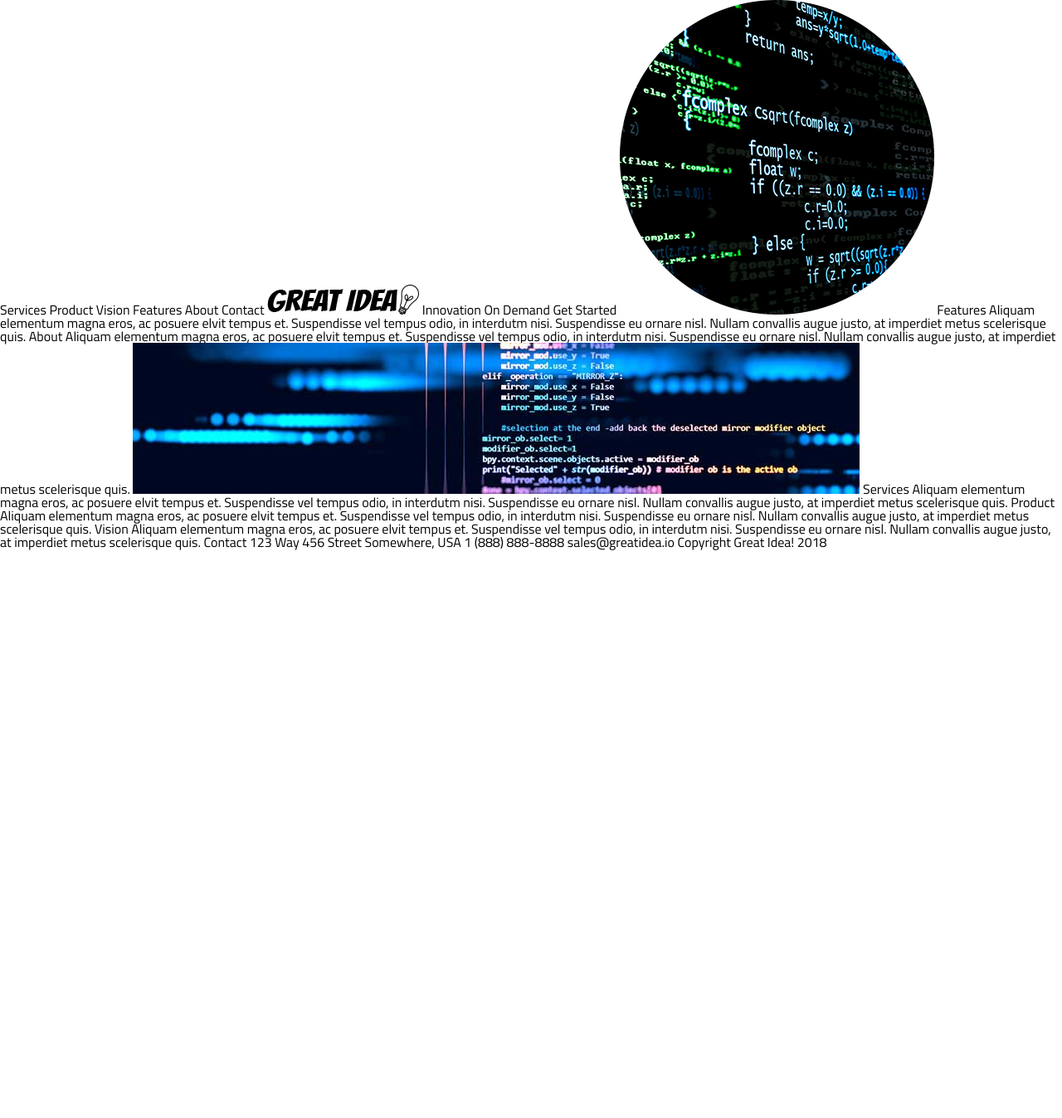
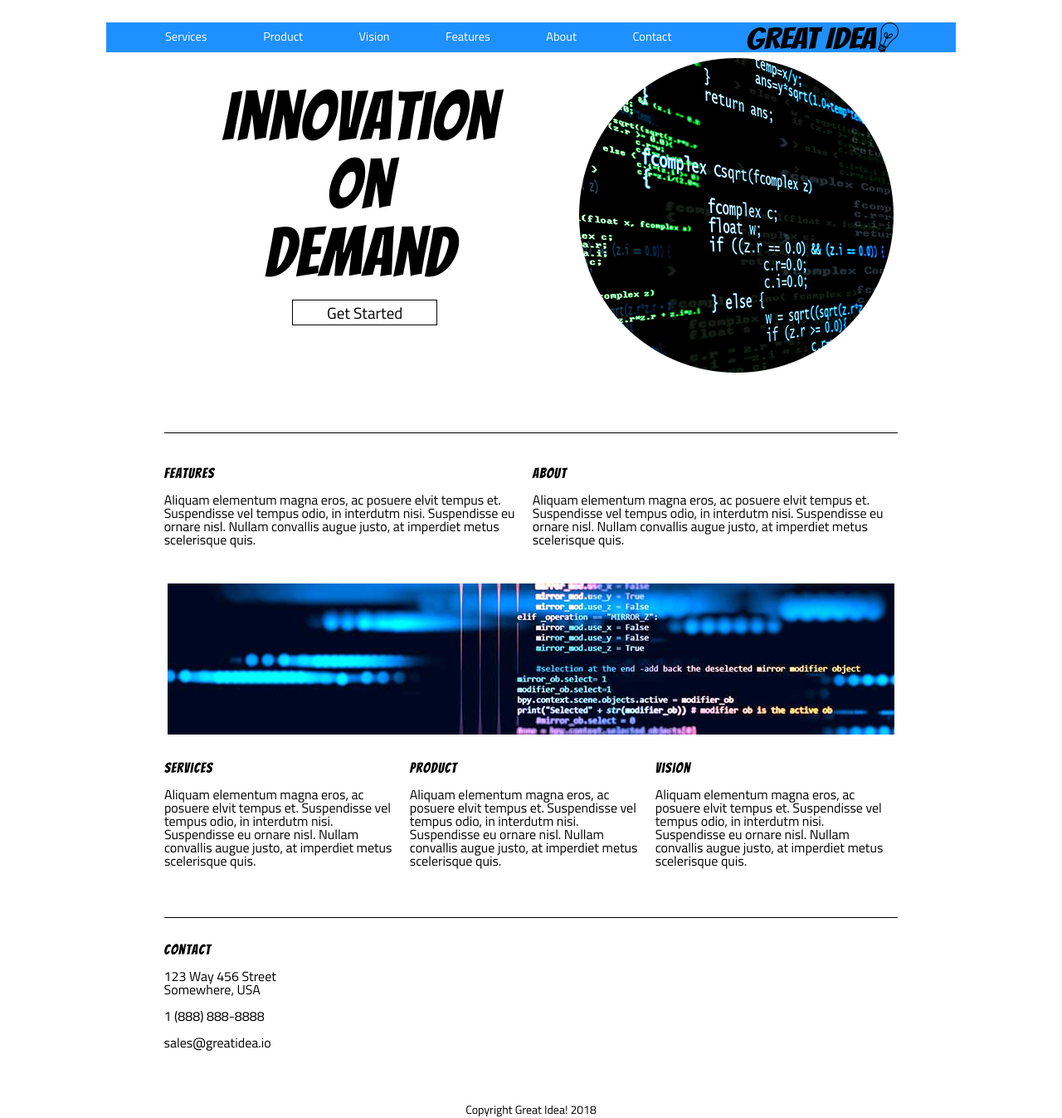
Before and after one commit to atonymartin20/LSUser-Interface, a plain HTML site: page great-idea-website/index.html in a window 1280 px wide. Shown: the whole page at 83% size. Before the commit the page ends 800 px from the top, so only its background shows below. Drawn offline with Linux system fonts and the light colour scheme.

Commit message:
Project completed with a couple stretch goals

```diff
--- a/great-idea-website/css/index.css
+++ b/great-idea-website/css/index.css
@@ -64,3 +64,135 @@ h1, h2, h3, h4, h5 {
 }
 
 /* Your code starts here! */
+
+body {
+	width: 1024px;
+	margin: 0 auto;
+}
+
+main {
+    padding: 2%;
+    text-align: center;
+}
+
+header {
+	width: 100%;
+    margin-top: 27px;
+    text-align: center;
+    background-color: dodgerblue;
+    position: fixed;
+    top: 0;
+    z-index: 999;
+    width: 1024px;
+}
+
+.logo {
+    vertical-align: middle;
+    padding-left: 55px;
+    padding-right: 30px;
+}
+
+nav {
+	display: inline-block;
+}
+
+nav a {
+    text-decoration: none;
+    color: white;
+    margin: 0 32px;
+    font-size: 14.5px;
+}
+
+nav a:hover {
+    color: black;
+    background-color: yellow;
+    font-weight: bold;
+}
+
+.Top {
+    width: 100%;
+    vertical-align: top;
+    margin-top: 25px;
+    padding-top: 25px;
+}
+
+.Innovation {
+    width: 53%;
+    display: inline-block;
+    text-align: center;
+    vertical-align: top;
+    margin-top: 30px;
+}
+
+h1 {
+    font-size: 82px;
+}
+
+.button {
+    border: 1px solid black;
+    width: 175px;
+    font-size: 19px;
+    padding: 5px 10px;
+    margin-left: 34.3%;
+}
+
+.button:hover {
+    background-color: darkred;
+    font-weight: bold;
+    padding: 10px 15px;
+    color: white;
+}
+
+.Top img {
+    padding-right: 3%;
+}
+
+.content {
+    margin: 0 auto;
+    border-top: 1px solid black;
+    border-bottom: 1px solid black;
+    width: 90%;
+    margin-top: 70px;
+    padding-top: 25px;
+    margin-bottom: 30px;
+    padding-bottom: 25px;
+}
+
+.TopMid {
+    display: inline-block;
+    width: 48.8%;
+    margin-right: 1.0%;
+    text-align: left;
+    margin-top: 15px;
+    margin-bottom: 45px;
+}
+
+h3 {
+    font-size: 17px;
+    font-weight: 500;
+}
+
+.BottomMid {
+    display: inline-block;
+    width: 32.5%;
+    margin-right: .55%;
+    text-align: left;
+    margin-top: 30px;
+    margin-bottom: 35px;
+}
+
+.Contact {
+    text-align: left;
+    padding-left: 5%;
+}
+
+.Contact a {
+    text-decoration: none;
+    color: black;
+}
+
+footer {
+    text-align: center;
+    margin-top: 45px;
+    font-size: 14px;
+}
--- a/great-idea-website/index.html
+++ b/great-idea-website/index.html
@@ -1,13 +1,16 @@
-<!doctype html>
+<!DOCTYPE html>
 
 <html lang="en">
   <head>
-  <meta charset="utf-8">
+    <meta charset="utf-8" />
 
     <title>Great Idea!</title>
 
-  <link href="https://fonts.googleapis.com/css?family=Bangers|Titillium+Web" rel="stylesheet">
-  <link rel="stylesheet" href="css/index.css">
+    <link
+      href="https://fonts.googleapis.com/css?family=Bangers|Titillium+Web"
+      rel="stylesheet"
+    />
+    <link rel="stylesheet" href="css/index.css" />
 
     <!--[if lt IE 9]>
       <script src="https://cdnjs.cloudflare.com/ajax/libs/html5shiv/3.7.3/html5shiv.js"></script>
@@ -15,49 +18,109 @@
   </head>
 
   <body>
+    <div class="container">
+      <header>
+        <nav>
+          <a href="#">Services</a>
+          <a href="#">Product</a>
+          <a href="#">Vision</a>
+          <a href="#">Features</a>
+          <a href="#">About</a>
+          <a href="#">Contact</a>
+        </nav>
+        <img class="logo" src="img/logo.png" alt="Great Idea! Company logo." />
+      </header>
+      <main>
+        <section class="Top">
+          <section class="Innovation">
+            <h1>
+              Innovation<br />
+              On<br />
+              Demand
+            </h1>
 
-  Services
-  Product
-  Vision
-  Features
-  About
-  Contact
+            <div class="button">
+              Get Started
+            </div>
+          </section>
 
-  <img class="logo" src="img/logo.png" alt="Great Idea! Company logo.">
-  Innovation
-  On
-  Demand
+          <img src="img/header-img.png" alt="Image of a code snippet." />
+        </section>
+        <div class="content">
+          <section class="TopMid">
+            <h3>Features</h3>
 
-  Get Started
+            <p>
+              Aliquam elementum magna eros, ac posuere elvit tempus et.
+              Suspendisse vel tempus odio, in interdutm nisi. Suspendisse eu
+              ornare nisl. Nullam convallis augue justo, at imperdiet metus
+              scelerisque quis.
+            </p>
+          </section>
 
-  <img src="img/header-img.png" alt="Image of a code snippet.">
+          <section class="TopMid">
+            <h3>About</h3>
 
-  Features
-  Aliquam elementum magna eros, ac posuere elvit tempus et. Suspendisse vel tempus odio, in interdutm nisi. Suspendisse eu ornare nisl. Nullam convallis augue justo, at imperdiet metus scelerisque quis.
+            <p>
+              Aliquam elementum magna eros, ac posuere elvit tempus et.
+              Suspendisse vel tempus odio, in interdutm nisi. Suspendisse eu
+              ornare nisl. Nullam convallis augue justo, at imperdiet metus
+              scelerisque quis.
+            </p>
+          </section>
+          <img
+            class="middle-img"
+            src="img/mid-page-accent.jpg"
+            alt="Image of code snippets across the screen"
+          />
 
+          <section class="BottomMid">
+            <h3>Services</h3>
+            <p>
+              Aliquam elementum magna eros, ac posuere elvit tempus et.
+              Suspendisse vel tempus odio, in interdutm nisi. Suspendisse eu
+              ornare nisl. Nullam convallis augue justo, at imperdiet metus
+              scelerisque quis.
+            </p>
+          </section>
 
-  About
-  Aliquam elementum magna eros, ac posuere elvit tempus et. Suspendisse vel tempus odio, in interdutm nisi. Suspendisse eu ornare nisl. Nullam convallis augue justo, at imperdiet metus scelerisque quis.
+          <section class="BottomMid">
+            <h3>Product</h3>
+            <p>
+              Aliquam elementum magna eros, ac posuere elvit tempus et.
+              Suspendisse vel tempus odio, in interdutm nisi. Suspendisse eu
+              ornare nisl. Nullam convallis augue justo, at imperdiet metus
+              scelerisque quis.
+            </p>
+          </section>
 
-  <img class="middle-img" src="img/mid-page-accent.jpg" alt="Image of code snippets across the screen">
+          <section class="BottomMid">
+            <h3>Vision</h3>
+            <p>
+              Aliquam elementum magna eros, ac posuere elvit tempus et.
+              Suspendisse vel tempus odio, in interdutm nisi. Suspendisse eu
+              ornare nisl. Nullam convallis augue justo, at imperdiet metus
+              scelerisque quis.
+            </p>
+          </section>
+        </div>
 
-  Services
-  Aliquam elementum magna eros, ac posuere elvit tempus et. Suspendisse vel tempus odio, in interdutm nisi. Suspendisse eu ornare nisl. Nullam convallis augue justo, at imperdiet metus scelerisque quis.
+        <section class="Contact">
+          <h3>Contact</h3>
 
+          <address>
+            123 Way 456 Street
+            <br />Somewhere, USA
+            <br /><br /><a href="tel:18888888888">1 (888) 888-8888</a>
+            <br /><br /><a href="mailto:sales@greatidea.io">sales@greatidea.io</a>
 
-  Product
-  Aliquam elementum magna eros, ac posuere elvit tempus et. Suspendisse vel tempus odio, in interdutm nisi. Suspendisse eu ornare nisl. Nullam convallis augue justo, at imperdiet metus scelerisque quis.
+          </address>
+        </section>
+      </main>
 
-  Vision
-  Aliquam elementum magna eros, ac posuere elvit tempus et. Suspendisse vel tempus odio, in interdutm nisi. Suspendisse eu ornare nisl. Nullam convallis augue justo, at imperdiet metus scelerisque quis.
-
-  Contact
-  123 Way 456 Street
-  Somewhere, USA
-  1 (888) 888-8888
-  sales@greatidea.io
-
+      <footer>
         Copyright Great Idea! 2018
-
+      </footer>
+    </div>
   </body>
 </html>
```
Also changed, not shown: 1 other file. Lines whose indentation alone changed are shown as unchanged.
